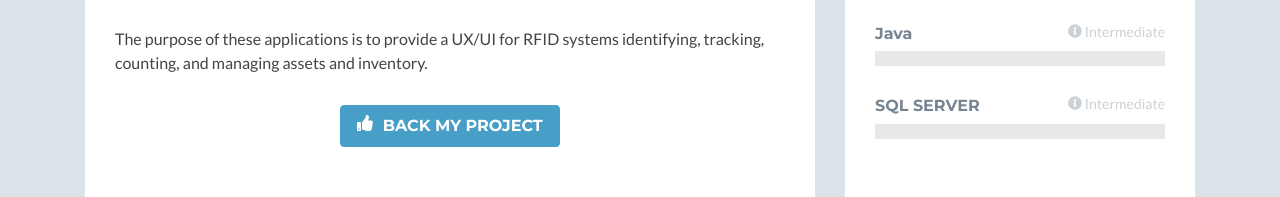
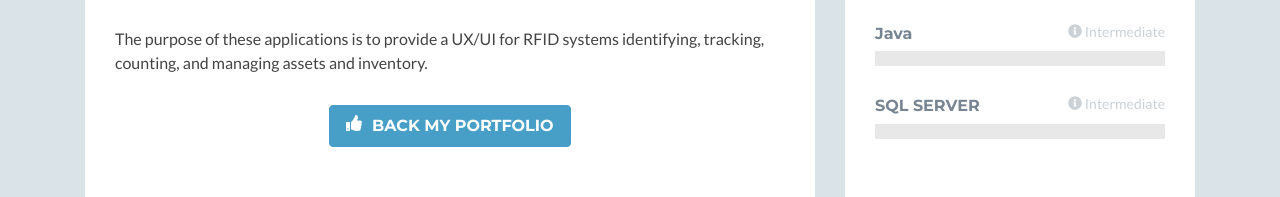
Before and after one commit to shaquillefuller/Shaquille-Fuller, a plain HTML site: page webapps/ROOT/index.html in a window 1280 px wide. Shown: the part 1125-1322 px from the top of the page. Drawn offline with nearby package versions, Linux system fonts and the light colour scheme; no server answers; a script that the page names is missing; some icons are missing.

Commit message:
Changed button

```diff
--- a/webapps/ROOT/index.html
+++ b/webapps/ROOT/index.html
@@ -78,7 +78,7 @@
                                 <div class="desc text-left">
                                     <p>The purpose of these applications is to provide a UX/UI for RFID systems identifying, tracking, counting, and managing assets and inventory.</p>
                                 </div><!--//desc-->
-                                <a class="btn btn-cta-secondary" href="#" target="_blank"><i class="fas fa-thumbs-up"></i> Back my project</a>
+                                <a class="btn btn-cta-secondary" href="#" target="_blank"><i class="fas fa-thumbs-up"></i> Back my portfolio</a>
                             </div><!--//item-->
                             <hr class="divider" />
                             <div class="item row">
```
